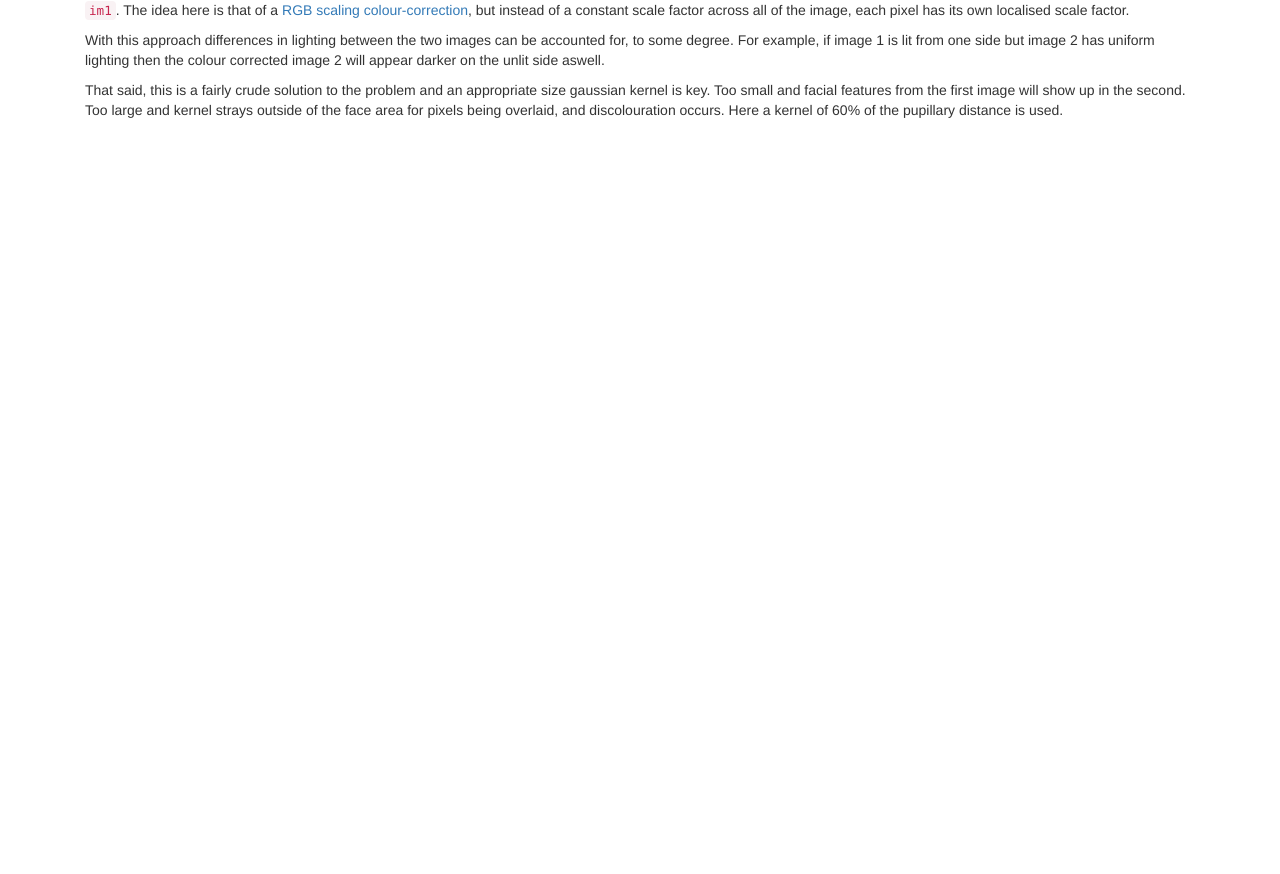
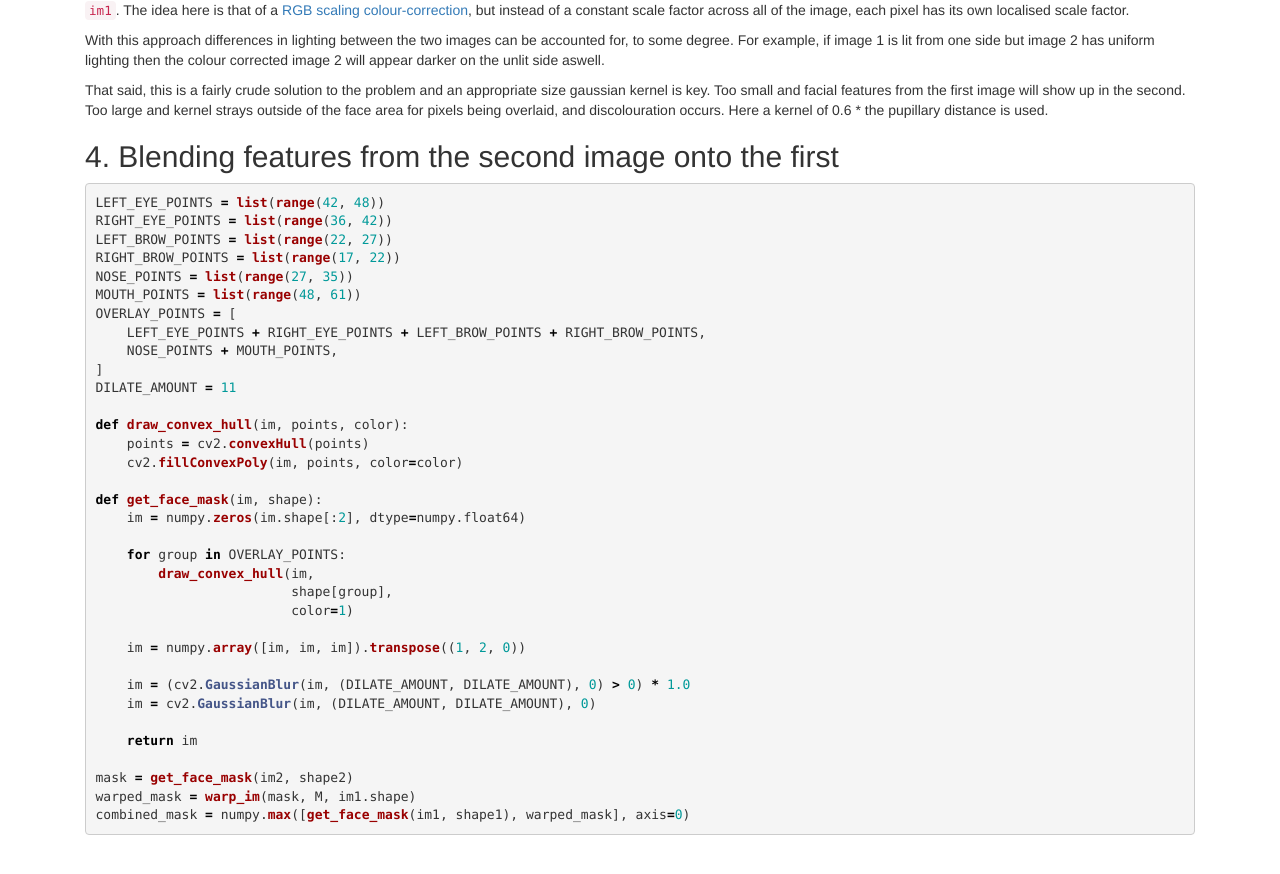
Before and after one commit to matthewearl/matthewearl.github.io, a Jekyll site: the page built from _posts/2015-07-28-switching-eds-with-python.md, in a window 1280 px wide and 1400 px high, scrolled down 3344 px. Shown: the part 515-1389 px from the top of the window. Built offline with Jekyll 4.4.1, drawn with Linux system fonts in a browser that asks for light colours; nearby versions of some CDN libraries; formulas are drawn with MathJax 3; before the commit the page ends 4029 px from its top, so only the background shows below that.

Commit message:
Start of section 4 of switching eds post

```diff
--- a/_posts/2015-07-28-switching-eds-with-python.md
+++ b/_posts/2015-07-28-switching-eds-with-python.md
@@ -199,4 +199,45 @@ That said, this is a fairly crude solution to the problem and an appropriate
 size gaussian kernel is key. Too small and facial features from the first
 image will show up in the second. Too large and kernel strays outside of the
 face area for pixels being overlaid, and discolouration occurs. Here a kernel
-of 60% of the pupillary distance is used.
+of 0.6 * the pupillary distance is used.
+
+## 4. Blending features from the second image onto the first
+
+
+{% highlight python %}
+LEFT_EYE_POINTS = list(range(42, 48))
+RIGHT_EYE_POINTS = list(range(36, 42))
+LEFT_BROW_POINTS = list(range(22, 27))
+RIGHT_BROW_POINTS = list(range(17, 22))
+NOSE_POINTS = list(range(27, 35))
+MOUTH_POINTS = list(range(48, 61))
+OVERLAY_POINTS = [
+    LEFT_EYE_POINTS + RIGHT_EYE_POINTS + LEFT_BROW_POINTS + RIGHT_BROW_POINTS,
+    NOSE_POINTS + MOUTH_POINTS,
+]
+DILATE_AMOUNT = 11
+
+def draw_convex_hull(im, points, color):
+    points = cv2.convexHull(points)
+    cv2.fillConvexPoly(im, points, color=color)
+
+def get_face_mask(im, shape):
+    im = numpy.zeros(im.shape[:2], dtype=numpy.float64)
+
+    for group in OVERLAY_POINTS:
+        draw_convex_hull(im,
+                         shape[group],
+                         color=1)
+
+    im = numpy.array([im, im, im]).transpose((1, 2, 0))
+
+    im = (cv2.GaussianBlur(im, (DILATE_AMOUNT, DILATE_AMOUNT), 0) > 0) * 1.0
+    im = cv2.GaussianBlur(im, (DILATE_AMOUNT, DILATE_AMOUNT), 0)
+
+    return im
+
+mask = get_face_mask(im2, shape2)
+warped_mask = warp_im(mask, M, im1.shape)
+combined_mask = numpy.max([get_face_mask(im1, shape1), warped_mask], axis=0)
+
+{% endhighlight %}
```
